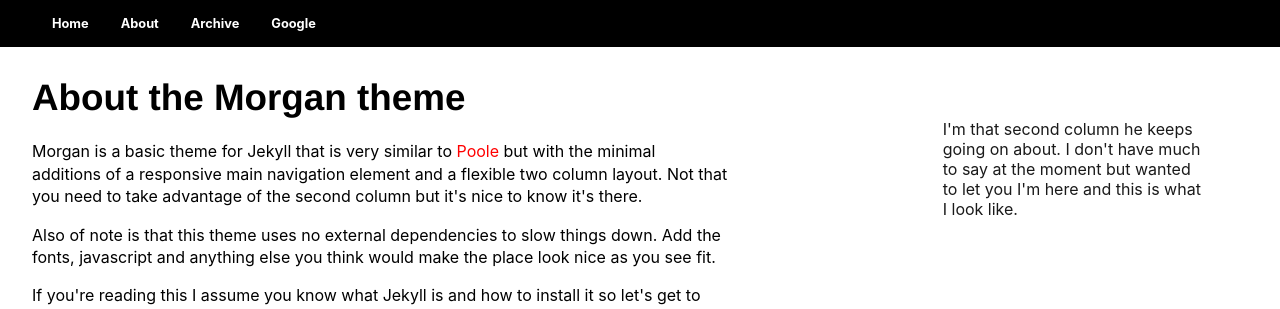
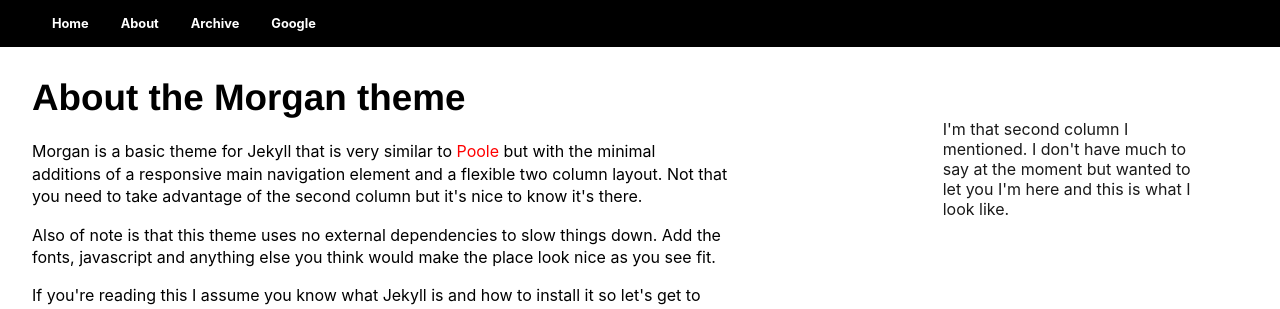
Before and after one commit to russellmorgan/Morgan, a Jekyll site: the page built from about.html, in a window 1280 px wide. Shown: the top 309 px of the page. Built offline with Jekyll 4.4.1, drawn with Linux system fonts in a browser that asks for light colours.

Commit message:
Added screen shots of themes

```diff
--- a/about.html
+++ b/about.html
@@ -24,6 +24,6 @@ title: About the Morgan theme
     </main>
 
     <aside>
-        I'm that second column he keeps going on about. I don't have much to say at the moment but wanted to let you I'm here and this is what I look like.
+        I'm that second column I mentioned. I don't have much to say at the moment but wanted to let you I'm here and this is what I look like.
     </aside>
 </div>
```
Also changed, not shown: README.md, screenshots/cloudy.jpg (added), screenshots/default.jpg (added), screenshots/goldfish.jpg (added), 5 other files.
